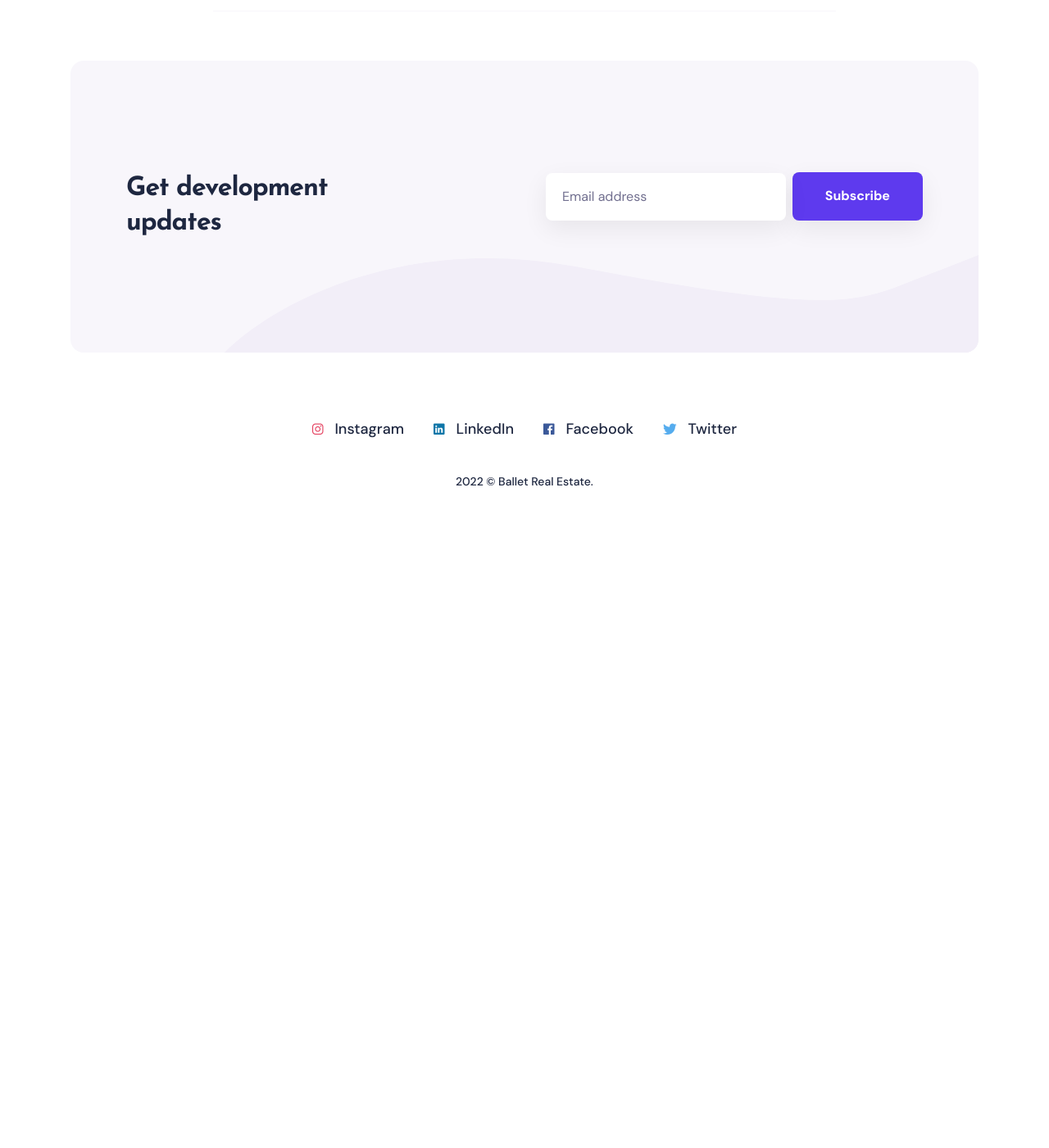
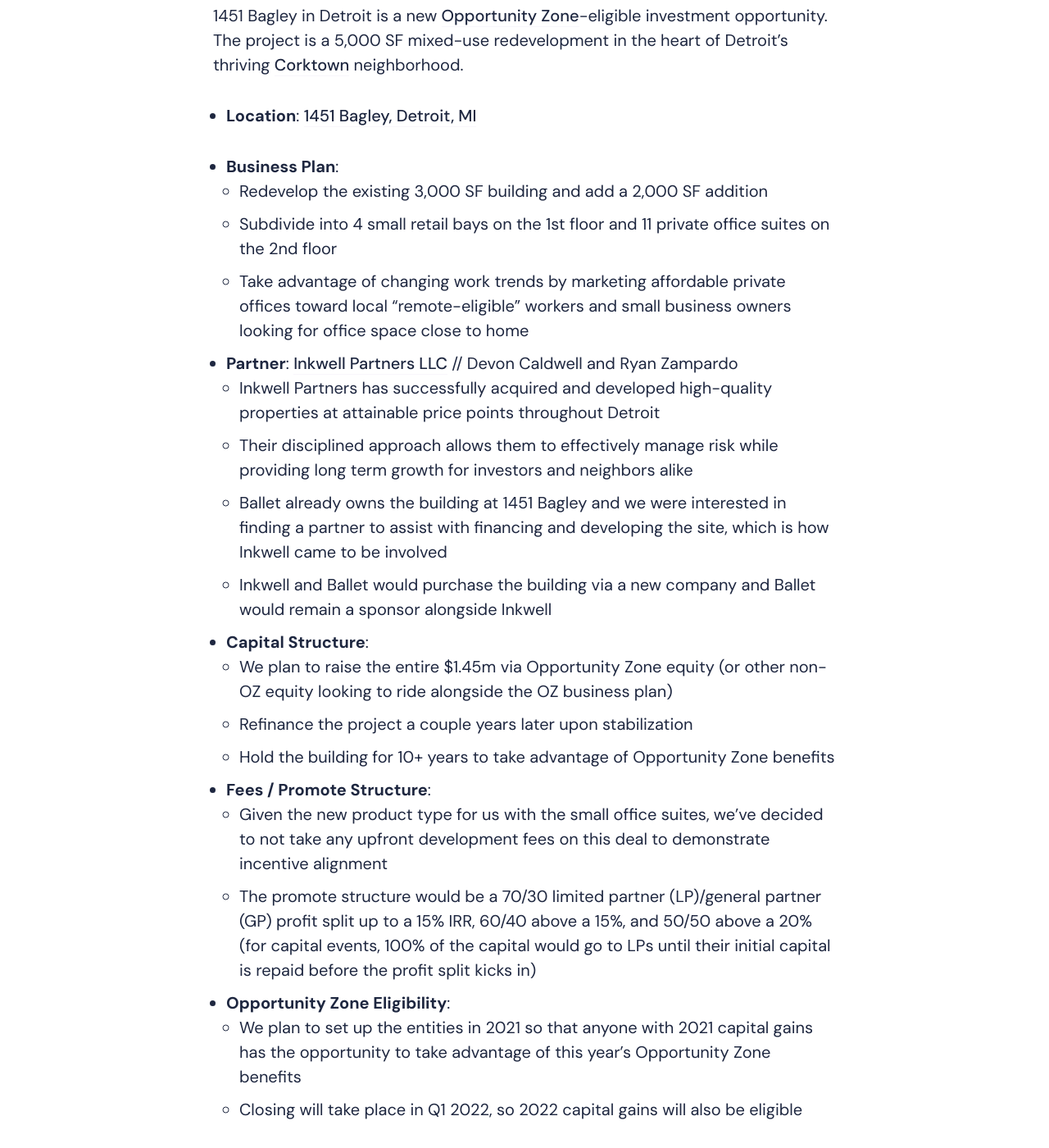
Before and after one commit to balletrealestate/balletrealestate.github.io, a Jekyll site: the page built from _posts/2022-01-07-1451-bagley.markdown, in a window 1280 px wide and 1400 px high, scrolled down 1349 px. Shown: the whole window at 82% size. Built offline with Jekyll 4.4.1, drawn with Linux system fonts in a browser that asks for light colours; nearby versions of some CDN libraries; before the commit the page ends 2015 px from its top, so only the background shows below that; some of the changed text lies outside the part shown.

Commit message:
first pass at investment profile

```diff
--- a/_posts/2022-01-07-1451-bagley.markdown
+++ b/_posts/2022-01-07-1451-bagley.markdown
@@ -1,9 +1,44 @@
 ---
 layout: post
 title: Shared office space and retail at 1451 Bagley Corktown, Detroit
-handle: "FUNDRAISING: 1451 Bagley"
+handle: "1451 Bagley"
 date:   2022-01-07 10:48:48 +0500
 image:  '/images/1451-bagley.png'
-tags:   [FUNDRAISING, office, retail]
+tags:   [office, retail]
 menu: Properties
 ---
+
+# Investment Opportunity
+
+1451 Bagley in Detroit is a new [Opportunity Zone](https://www.irs.gov/credits-deductions/businesses/opportunity-zones)-eligible investment opportunity. The project is a 5,000 SF mixed-use redevelopment in the heart of Detroit's thriving [Corktown](https://en.wikipedia.org/wiki/Corktown,_Detroit) neighborhood.
+
+* **Location**:  [1451 Bagley, Detroit, MI](https://goo.gl/maps/bGCL7dq9d6Ya1k3bA)
+
+* **Business Plan**:
+  * Redevelop the existing 3,000 SF building and add a 2,000 SF addition
+  * Subdivide into 4 small retail bays on the 1st floor and 11 private office suites on the 2nd floor
+  * Take advantage of changing work trends by marketing affordable private offices toward local "remote-eligible" workers and small business owners looking for office space close to home
+
+* **Partner**: [Inkwell Partners LLC](https://www.inkwelldev.com/) // Devon Caldwell and Ryan Zampardo
+	* Inkwell Partners has successfully acquired and developed high-quality properties at attainable price points throughout Detroit
+    * Their disciplined approach allows them to effectively manage risk while providing long term growth for investors and neighbors alike
+	* Ballet already owns the building at 1451 Bagley and we were interested in finding a partner to assist with financing and developing the site, which is how Inkwell came to be involved
+	* Inkwell and Ballet would purchase the building via a new company and Ballet would remain a sponsor alongside Inkwell
+
+* **Capital Structure**:
+	* We plan to raise the entire $1.45m via Opportunity Zone equity (or other non-OZ equity looking to ride alongside the OZ business plan)
+	* Refinance the project a couple years later upon stabilization
+	* Hold the building for 10+ years to take advantage of Opportunity Zone benefits
+
+* **Fees / Promote Structure**:
+	* Given the new product type for us with the small office suites, we've decided to not take any upfront development fees on this deal to demonstrate incentive alignment
+	* The promote structure would be a 70/30 limited partner (LP)/general partner (GP) profit split up to a 15% IRR, 60/40 above a 15%, and 50/50 above a 20% (for capital events, 100% of the capital would go to LPs until their initial capital is repaid before the profit split kicks in)
+
+* **Opportunity Zone Eligibility**:
+	* We plan to set up the entities in 2021 so that anyone with 2021 capital gains has the opportunity to take advantage of this year's Opportunity Zone benefits
+	* Closing will take place in Q1 2022, so 2022 capital gains will also be eligible
+
+[![Download the Investment Profile]({{ site.url }}/images/1451BagleyProfileThumbnail.png "Investment Profile")]({{ site.url }}/assets/1451BagleyProfile.pdf)
+[Download the Investment Profile]({{ site.url }}/assets/1451BagleyProfile.pdf).
+
+Please let us know if you have any interest in discussing this opportunity further, and we'd be happy to get on the phone to review in more detail.
```
Also changed, not shown: images/1451BagleyProfileThumbnail.png (added), 2 other files.
